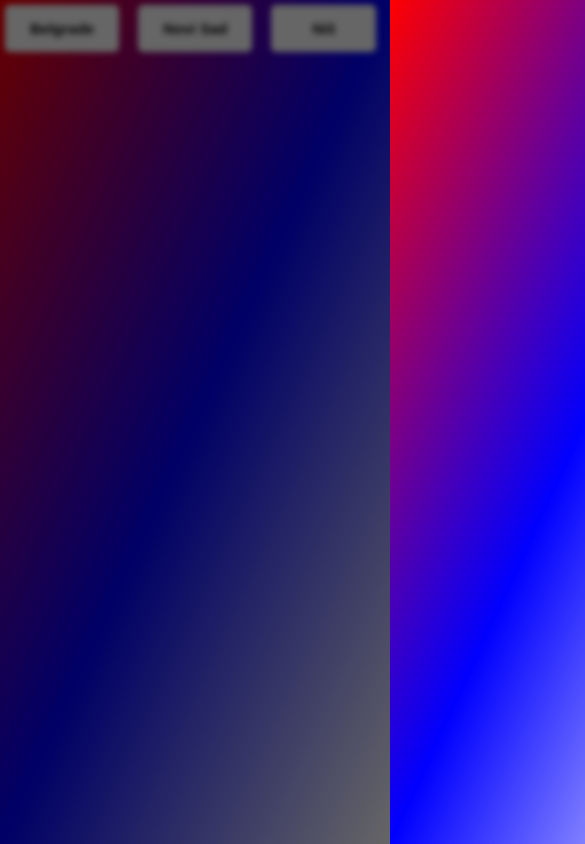
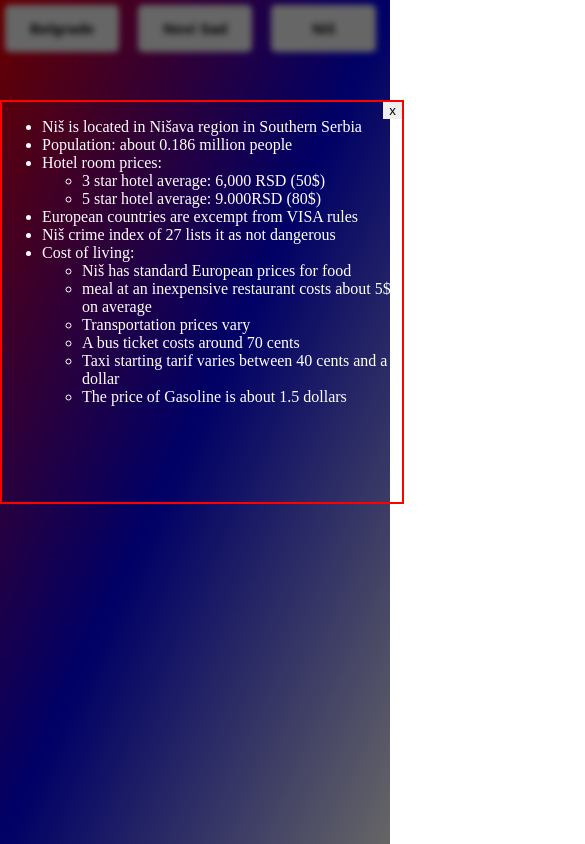
Before and after one commit to UrosZikic/Modal, a plain HTML site: page index.html in a window 390 px wide. Shown: the top 844 px of the page, 585 px wide, since content can reach past the window. Drawn offline with Linux system fonts and the light colour scheme.

Commit message:
Update modal.css

```diff
--- a/modal.css
+++ b/modal.css
@@ -60,3 +60,12 @@ body {
   backdrop-filter: blur(3px);
   z-index: 5;
 }
+@media (max-width: 800px) {
+  .divNum1,
+  .divNum2,
+  .divNum3 {
+    position: fixed;
+    left: 0;
+    top: 100px;
+  }
+}
```
